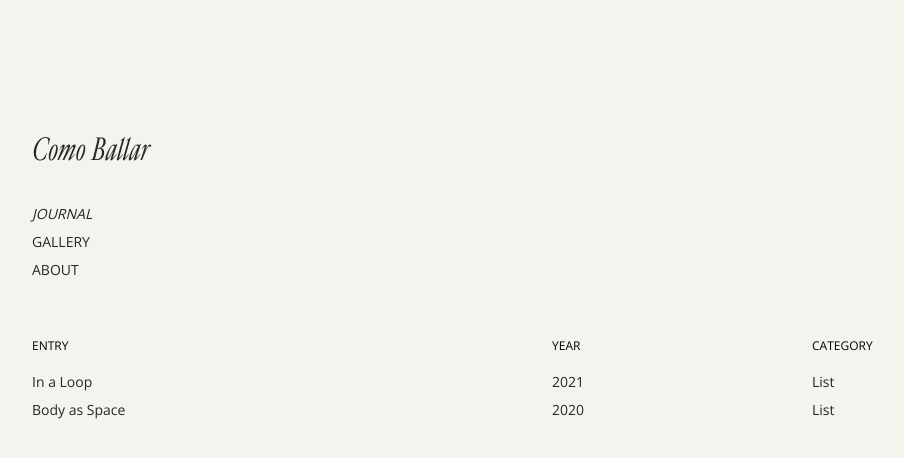
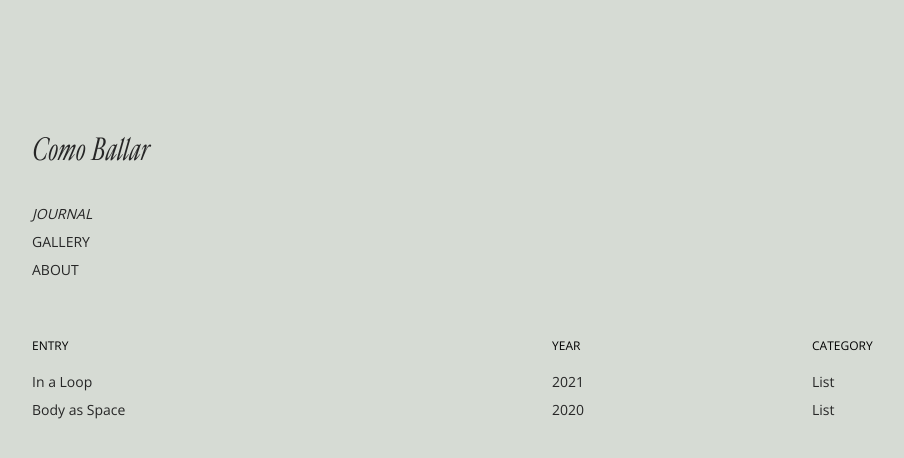
Before and after one commit to comballar/comballar.github.io, a Jekyll site: the page built from journal.html, in a window 1280 px wide. Shown: the top 458 px of the page, without its empty margins (88-992 px from the left). Built offline with Jekyll 4.4.1, drawn with Linux system fonts in a browser that asks for light colours; some web fonts are replaced.

Commit message:
Update base.scss

```diff
--- a/_sass/base.scss
+++ b/_sass/base.scss
@@ -24,7 +24,7 @@ $font__line-height: 2;
 // colors
 $color__black:      #262626;
 $color__gray:       #262626;
-$color__beige:      #F4F3EE;
+$color__beige:      #D6DBD4;
 $color__yellow:     #EFE8D8;
 
 @mixin media-query($device) {
```
